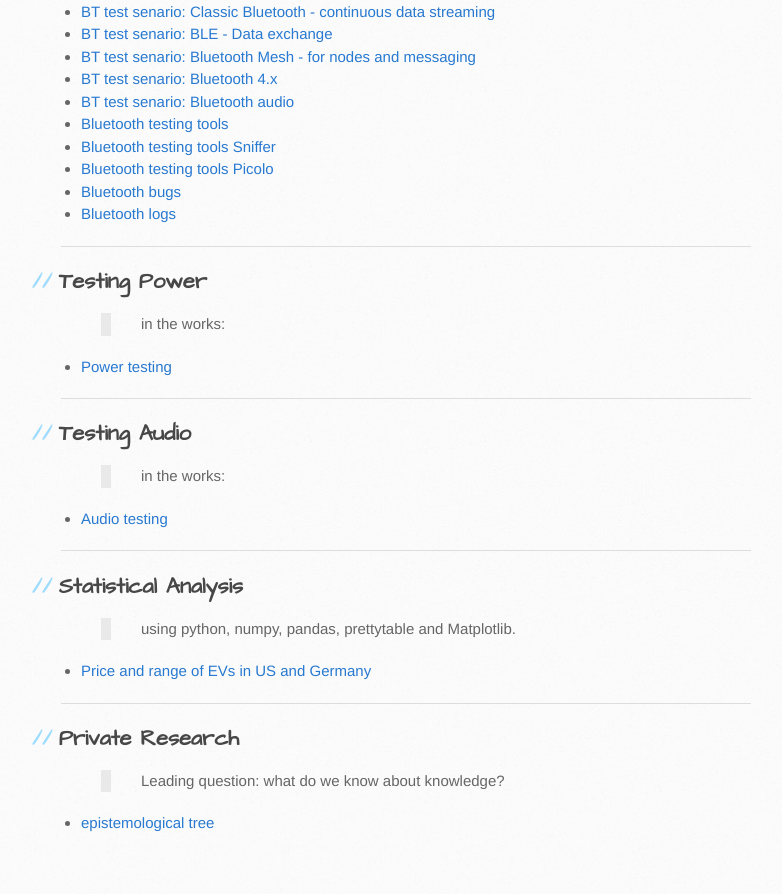
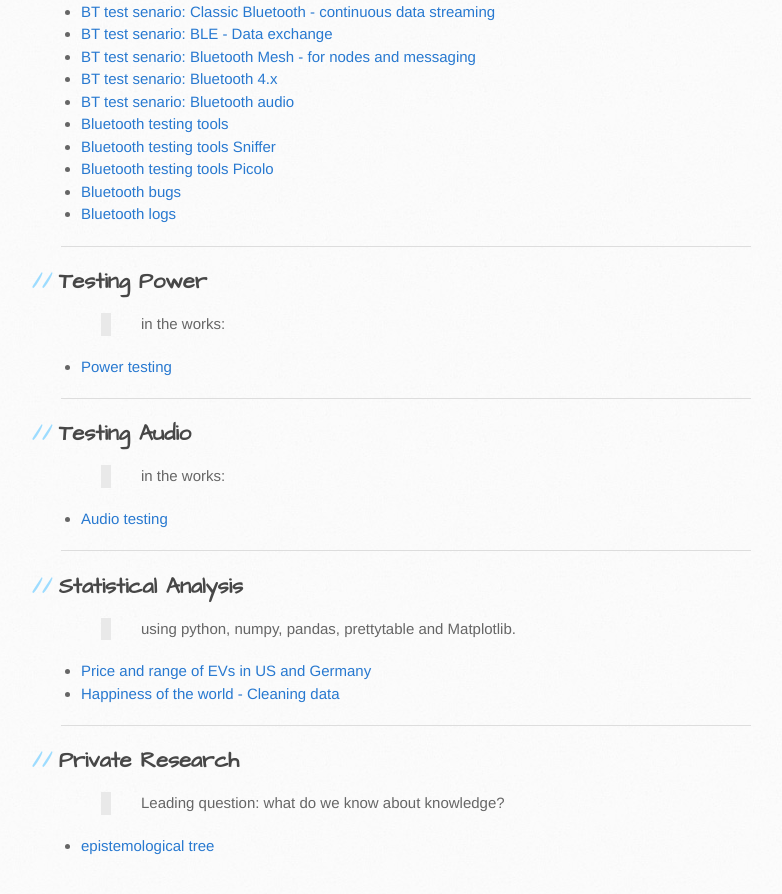
Before and after one commit to trumpfheller/trumpfheller.github.io, a Jekyll site: the page built from index.md, in a window 1280 px wide and 900 px high, scrolled down 761 px. Shown: the top 894 px of the window, without its empty margins (99-881 px from the left). Built offline with Jekyll 4.4.1, drawn with Linux system fonts in a browser that asks for light colours.

Commit message:
Update index.md

```diff
--- a/index.md
+++ b/index.md
@@ -58,6 +58,7 @@
 > using python, numpy, pandas, prettytable and Matplotlib.
 
 - [Price and range of EVs in US and Germany](./databasics/ev.html)
+- [Happiness of the world - Cleaning data](./databasics/happy.html)
 
 ---
 
```
